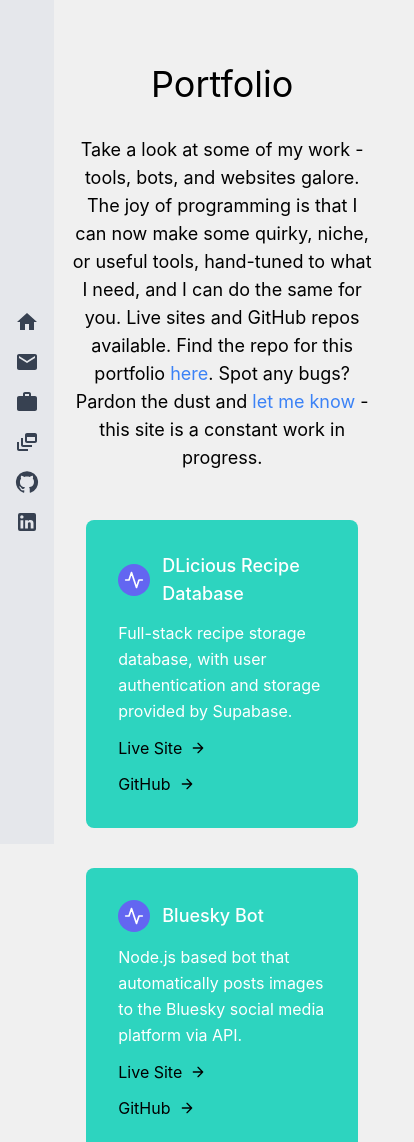
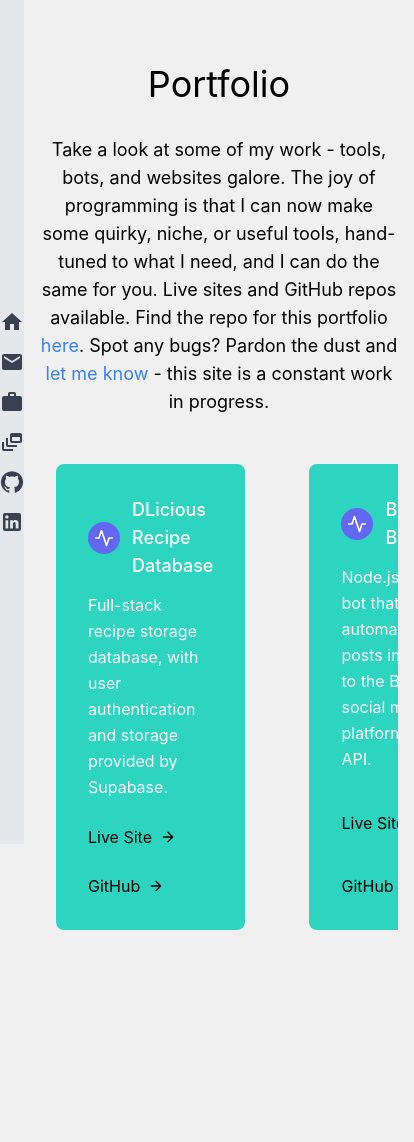
Before and after one commit to Korjubzot/react-portfolio, a React (Create React App) app: page /portfolio in a window 390 px wide. Shown: the top 1142 px of the page, 414 px wide, since content can reach past the window. After the commit the page ends 946 px from the top, so only its background shows below. Built offline with nearby package versions, Linux system fonts and the light colour scheme.

Commit message:
Fixed a bug causing incorrect mobile overflow in Portfolio

```diff
--- a/src/components/portfolio/portfolio.js
+++ b/src/components/portfolio/portfolio.js
@@ -1,7 +1,5 @@
 import React from "react";
 import Cards from "../cards/cards";
-
-// TODO fix an issue causing the sidebar not to extend down the length of this page
 
 const cardData = [
   {
@@ -60,7 +58,7 @@
         </a>{" "}
         - this site is a constant work in progress.
       </p>
-      <div className="flex flex-col md:flex-row md:grid-cols-2 lg:grid-cols-3 gap-2">
+      <div className="flex overflow-x-auto space-x-4 md:grid md:grid-cols-2 lg:grid-cols-3 gap-4">
         {cardData.map((card, index) => (
           <Cards
             key={index}
@@ -68,7 +66,7 @@
             description={card.description}
             liveSite={card.liveSite}
             github={card.github}
-            className="w-64"
+            className="w-64 flex-shrink-0"
           />
         ))}
       </div>
```
